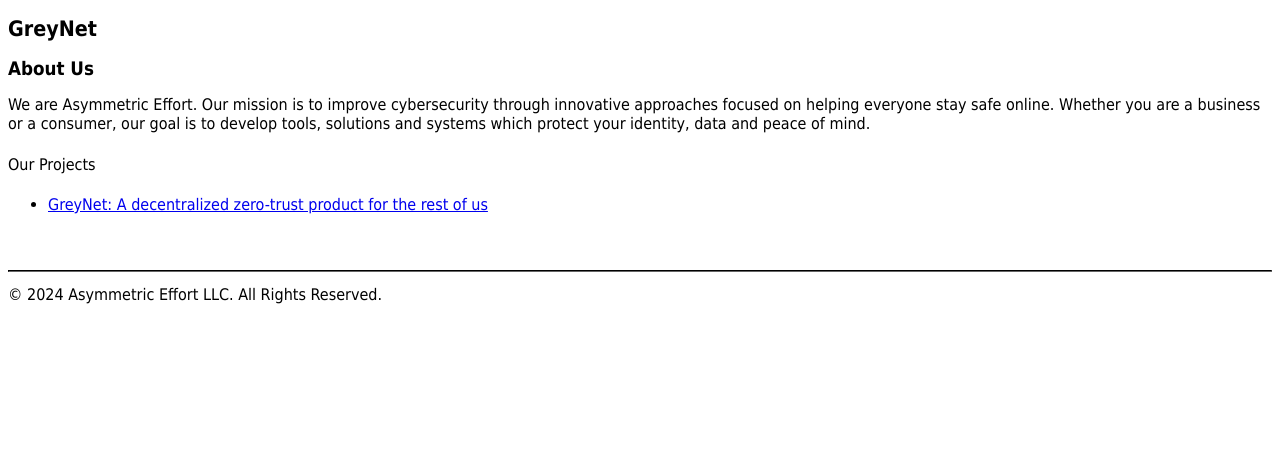
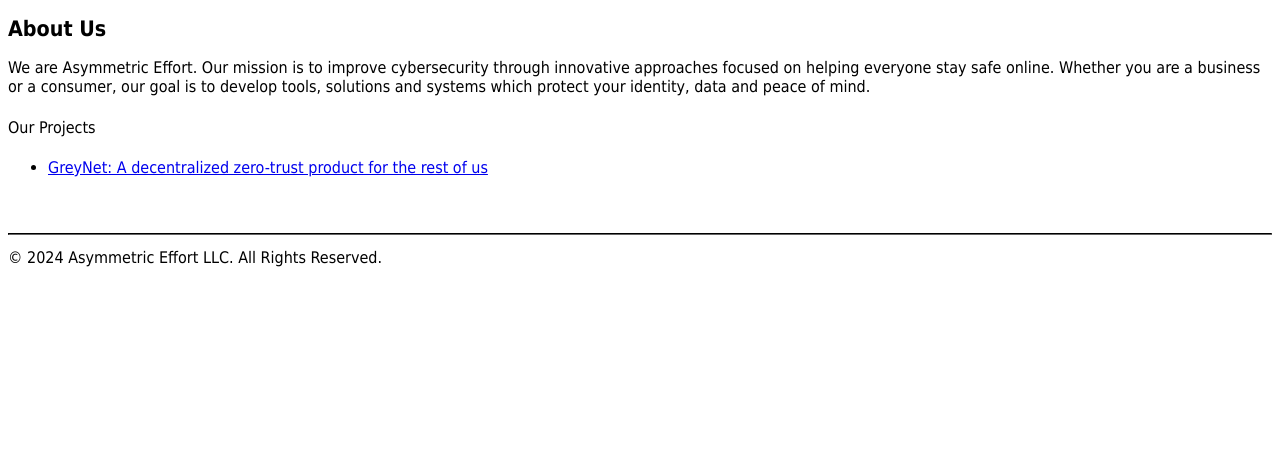
Before and after one commit to asymmetric-effort/asymmetric-effort.github.io, a plain HTML site: page index.html in a window 1280 px wide. Shown: the part 324-800 px from the top of the page. Drawn offline with Linux system fonts and the light colour scheme.

Commit message:
fix formatting

```diff
--- a/index.html
+++ b/index.html
@@ -15,8 +15,7 @@
         </header>
         <div class="divider"><hr/></div>
         <article>
-            <h1>GreyNet</h1>
-            <h2>About Us</h2>
+            <h1>About Us</h1>
             <p>
                 We are Asymmetric Effort. Our mission is to improve cybersecurity through innovative approaches
                 focused on helping everyone stay safe online. Whether you are a business or a consumer, our goal
@@ -26,7 +25,6 @@
             <ul>
                 <li><a href="/greyNet/">GreyNet: A decentralized zero-trust product for the rest of us</a></li>
             </ul>
-        </div>
         </article>
         <div class="divider"><hr/></div>
         <footer>
```
